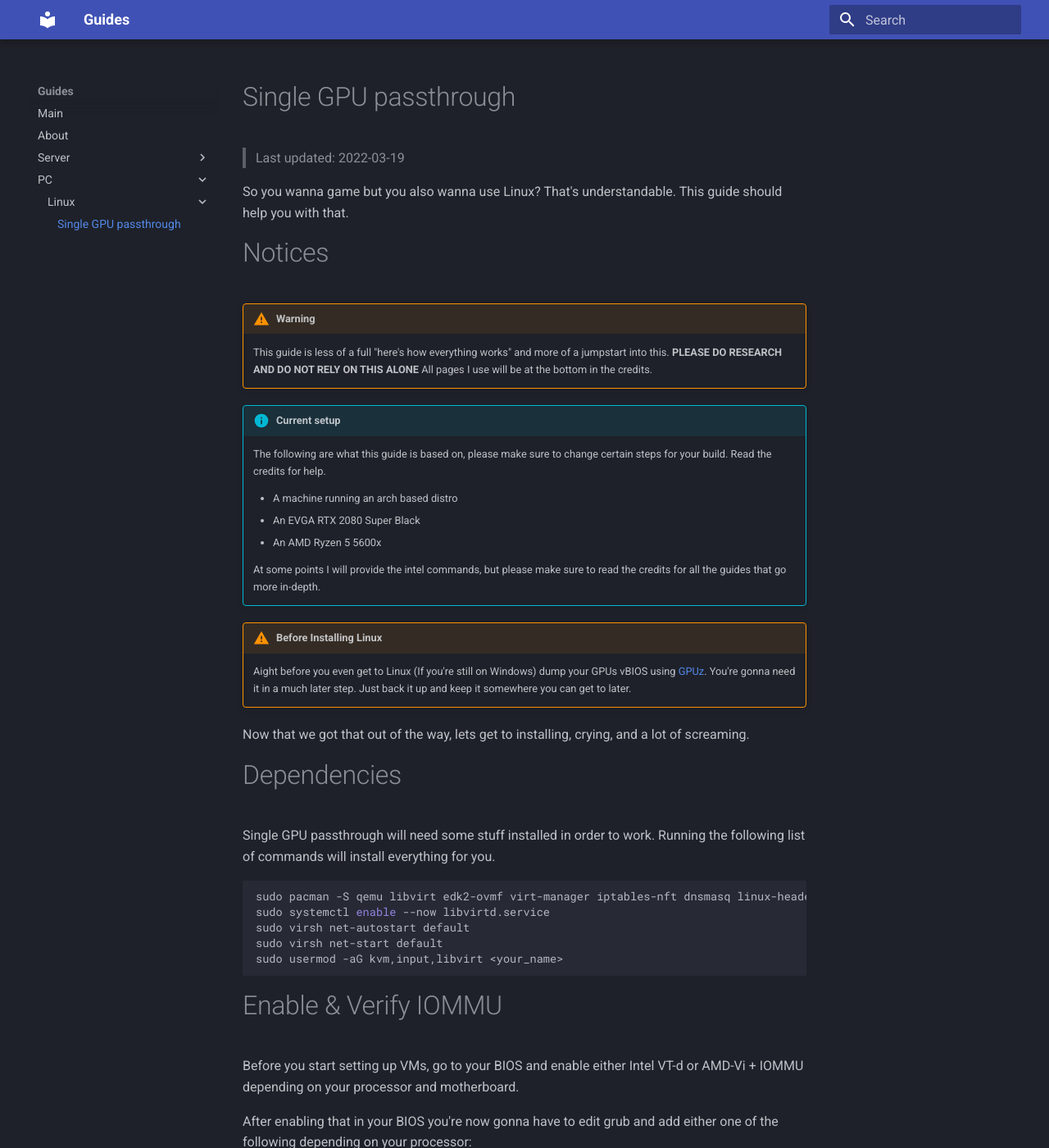
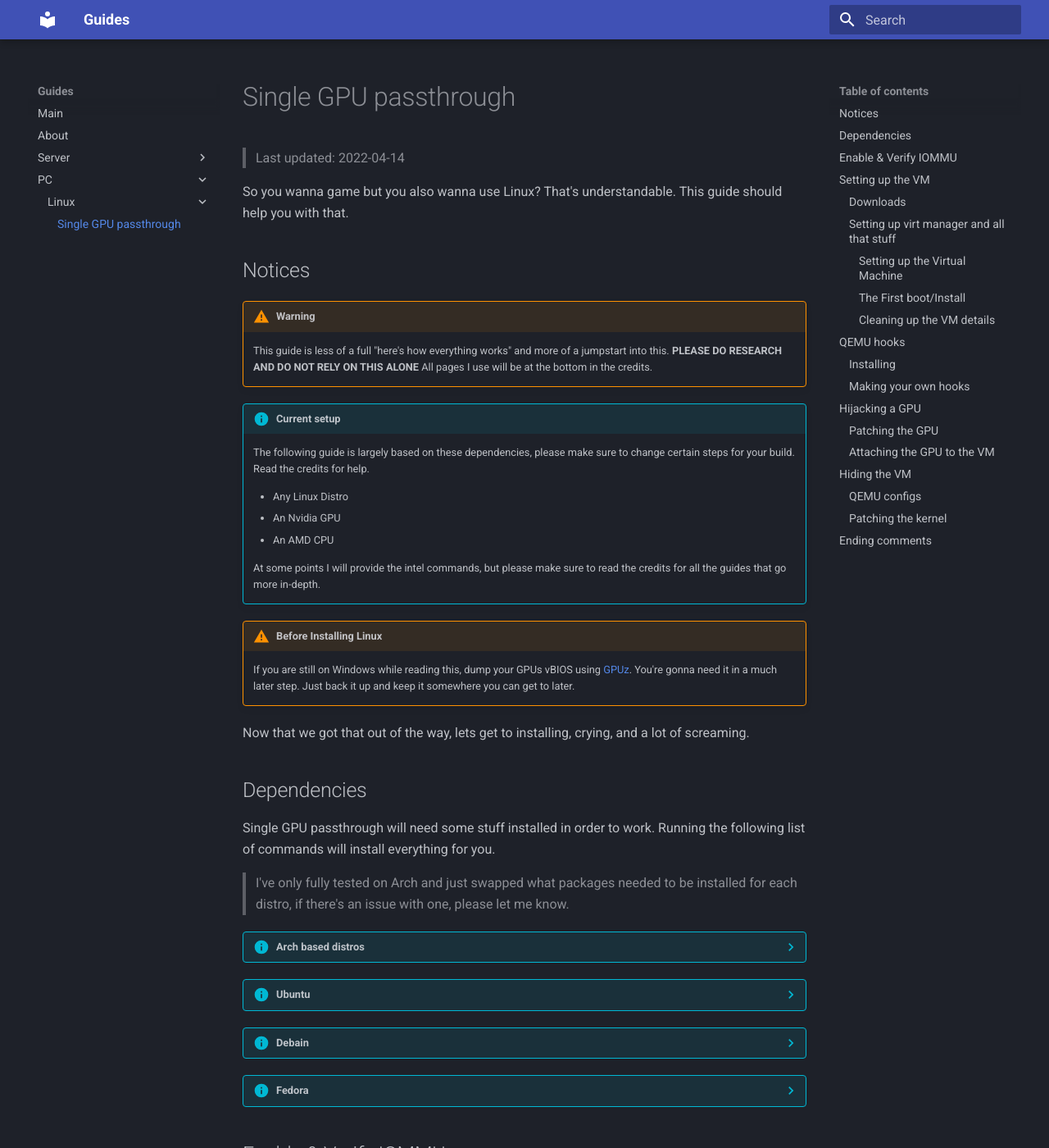
Before and after one commit to 46620/guides, an MkDocs documentation site: the page built from docs/machine/linux/1gpu_pass.md, in a window 1280 px wide and 1400 px high. Shown: the whole window at 82% size. Built offline with MkDocs 1.6.1 and Material for MkDocs 9.7.7, drawn with Linux system fonts in a browser that asks for light colours; some of the changed text lies outside the part shown.

Commit message:
[kvm] a big fuckin rewrite

````diff
--- a/docs/machine/linux/1gpu_pass.md
+++ b/docs/machine/linux/1gpu_pass.md
@@ -1,39 +1,68 @@
 # Single GPU passthrough
-> Last updated: 2022-03-19
+> Last updated: 2022-04-14
 
 So you wanna game but you also wanna use Linux? That's understandable. This guide should help you with that.
 
-# Notices
+## Notices
 
 !!! warning
     This guide is less of a full "here's how everything works" and more of a jumpstart into this. **PLEASE DO RESEARCH AND DO NOT RELY ON THIS ALONE** All pages I use will be at the bottom in the credits.
 
 !!! info "Current setup"
-    The following are what this guide is based on, please make sure to change certain steps for your build. Read the credits for help.
+    The following guide is largely based on these dependencies, please make sure to change certain steps for your build. Read the credits for help.
 
-    *    A machine running an arch based distro
-    *    An EVGA RTX 2080 Super Black
-    *    An AMD Ryzen 5 5600x
+    *    Any Linux Distro
+    *    An Nvidia GPU
+    *    An AMD CPU
 
     At some points I will provide the intel commands, but please make sure to read the credits for all the guides that go more in-depth.
 
 !!! warning "Before Installing Linux"
-    Aight before you even get to Linux (If you're still on Windows) dump your GPUs vBIOS using [GPUz](https://www.techpowerup.com/gpuz/). You're gonna need it in a much later step. Just back it up and keep it somewhere you can get to later.
+    If you are still on Windows while reading this, dump your GPUs vBIOS using [GPUz](https://www.techpowerup.com/gpuz/). You're gonna need it in a much later step. Just back it up and keep it somewhere you can get to later.
 
 Now that we got that out of the way, lets get to installing, crying, and a lot of screaming.
 
-# Dependencies
+## Dependencies
 Single GPU passthrough will need some stuff installed in order to work. Running the following list of commands will install everything for you.
+> I've only fully tested on Arch and just swapped what packages needed to be installed for each distro, if there's an issue with one, please let me know.
 
-```bash
-sudo pacman -S qemu libvirt edk2-ovmf virt-manager iptables-nft dnsmasq linux-headers dkms <your_grapics_drivers>-dkms
-sudo systemctl enable --now libvirtd.service
-sudo virsh net-autostart default
-sudo virsh net-start default
-sudo usermod -aG kvm,input,libvirt <your_name>
-```
+??? info "Arch based distros"
+    ```bash
+    sudo pacman -S qemu libvirt edk2-ovmf virt-manager iptables-nft dnsmasq linux-headers dkms nvidia-dkms
+    sudo systemctl enable --now libvirtd.service
+    sudo virsh net-autostart default
+    sudo virsh net-start default
+    sudo usermod -aG kvm,input,libvirt <your_name>
+    ```
 
-# Enable & Verify IOMMU
+??? info "Ubuntu"
+    ```bash
+    sudo apt install qemu-kvm libvirt-daemon-system dnsmasq linux-headers-`uname -r` dkms nvidia-dkms-510 # Please make sure to update this number with the latest nvidia driver
+    sudo systemctl enable --now libvirtd.service
+    sudo virsh net-autostart default
+    sudo virsh net-start default
+    sudo usermod -aG kvm,input,libvirt <your_name>
+    ```
+
+??? info "Debain"
+    ```bash
+    sudo apt install qemu-kvm libvirt-daemon-system iptables dnsmasq linux-headers-`uname -r` dkms nvidia-driver
+    sudo systemctl enable --now libvirtd.service
+    sudo virsh net-autostart default
+    sudo virsh net-start default
+    sudo usermod -aG kvm,input,libvirt <your_name>
+    ```
+
+??? info "Fedora"
+    ```bash
+    sudo dnf install qemu libvirt edk2-ovmf virt-manager akmod-nvidia
+    sudo systemctl enable --now libvirtd.service
+    sudo virsh net-autostart default
+    sudo virsh net-start default
+    sudo usermod -aG kvm,input,libvirt <your_name>
+    ```
+
+## Enable & Verify IOMMU
 Before you start setting up VMs, go to your BIOS and enable either Intel VT-d or AMD-Vi + IOMMU depending on your processor and motherboard.
 
 After enabling that in your BIOS you're now gonna have to edit grub and add either one of the following depending on your processor:
@@ -64,19 +93,17 @@ If the groups are not valid, you will need to do [ACS patching](https://wiki.arc
 
 While doing this, copy all the text for your GPUs IOMMU group and save it to a file somewhere to easily find. You will need it for a later step.
 
-# Setting up the VM
+## Setting up the VM
 This guide is going to assume that you want to set up a Windows 10 VM, In the future I will make a guide for a MacOS VM, but now is not the time.
 
-## Downloading Drivers
-Yes, I'm telling you to download the drivers before downloading the OS, why? Cause fuck you, you're gonna forget to download them later and skip to installing. Anyways click [here](https://fedorapeople.org/groups/virt/virtio-win/direct-downloads/latest-virtio/virtio-win.iso) for the latest virtio drivers.
+### Downloads
 
-## Downloading Windows 10
-Aight now you need a shit OS to install huh? [This](https://www.microsoft.com/en-us/software-download/windows10ISO) page will be where you download Windows 10.
+You're gonna need 2 things, A copy of [Windows](https://www.microsoft.com/en-us/software-download/windows10ISO) and the [virtio](https://fedorapeople.org/groups/virt/virtio-win/direct-downloads/latest-virtio/virtio-win.iso) drivers. Clicking them will either download or bring you to a download page.
 
-## Setting up virt manager and all that stuff
+### Setting up virt manager and all that stuff
 This is recommended to do before all of this is to enable XML editing in virt managers settings. Open "Virtual Machine Manager" and click "Edit". Enable XML editing and hit close.
 
-### Base setup
+#### Setting up the Virtual Machine
 Aight this is the fun part, click `"New VM" > Local install media > Browse > Browse Local` and select the ISO you download for Windows 10. If it asks for search permission give it permission. Whatever it asks of you give it.
 
 Next is memory and CPUs, I gave it half of my RAM and all but 2 cores of my CPU.
@@ -85,8 +112,7 @@ Then give it some storage, I gave mine 500GB just to survive more than an hour w
 
 After giving it a reasonable amount of storage, name your vm, or keep it default. Just make sure that you note down what it's called. Also check the box that says "Customize configuration before install".
 
-### Customizing Install
-Aight in the "Overview" section set the firmware to `/usr/share/edk2-ovmf/x64/OVMF_CODE.fd`.
+In the "Overview" section set the firmware to `/usr/share/edk2-ovmf/x64/OVMF_CODE.fd`.
 
 Then go to "CPUs" and uncheck "Copy host CPU configuration" and set the model to "Host passthrough".
 
@@ -102,14 +128,14 @@ Last add another CDROM for the virtio iso.
 
 After that you can hit Begin Installation.
 
-### The First boot/Install
+#### The First boot/Install
 Once you hit begin installation, and when it asks you to press any button to boot from CD, press something. Go through the setup until you're asked how you want to do the install.
 
 Select Custom and select your... oh wait there's no disk. Hit "Load driver" and install the win10 driver. Then select your disk and do your standard windows 10 install.
 
 Once you're at the desktop, open file explorer and install the drivers from the virtio CD. Once that is complete you can shut down the VM.
 
-### Cleaning up the VM details
+#### Cleaning up the VM details
 This is a small section to just make management later a bit easier.
 
 In your VM details go to "Boot Options" and disable the CDROM options.
@@ -134,7 +160,7 @@ sudo systemctl restart libvirtd
 ```
 And there ya go, you've now installed the manager for the hooks.. time to write them.
 
-## Making your own hooks
+### Making your own hooks
 This section is annoying but honestly kinda my favorite. We now have to write the scripts that will tell our computer to give the virtual machine the graphics card.
 
 I hope you know what your VM is called cause now would be the time to know the name.
@@ -265,16 +291,16 @@ Make sure that all the scripts are runable by doing `sudo chmod +x /path/to/each
 
 Once that's all done you can test them by running the start script, if you're screen goes black then boom it worked and you did it right. Now go hold the power button down to restart it so you can continue.
 
-# Hijacking a GPU
+## Hijacking a GPU
 
-## Patching the GPU
+### Patching the GPU
 >This step is not required for all GPUs. I'm covering it for most NVIDIA cards just to make it easier if you actually need it.
 
 First thing you're gonna wanna do is get the file you dumped in [this step](1gpu_pass.md#before-installing-linux) and put it somewhere you will remember. I put mine in a `vbios` folder in my `Documents` directory.
 
-Next you want to install a hex editor, for this guide I'm using Bless so run `sudo pacman -S bless` and open it.
+Next you want to install a hex editor, for this guide I'm using Bless so install and open it.
 
-Next make sure that you have a backup of the file before opening it in the hex editor. After you make a backup open the original and get ready for patching.
+Next make sure that you have a backup of the file before opening it in the hex editor. After you make a backup, open the original and get ready for patching.
 
 Open the file and hit `CTRL+F` and type "VIDEO" and and search as Text. Find the closest "U" in front (hex 55) and delete **EVERYTHING** before of it. (The file size difference for my GPU was ~130kb). Once you do that save the file and close bless.
 
@@ -282,7 +308,7 @@ Open the file and hit `CTRL+F` and type "VIDEO" and and search as Text. Find the
     ![03_gpu_patch](img/1gpu_pass/03_gpu_patch.png)
     ![04_gpu_patch](img/1gpu_pass/04_gpu_patch.png)
 
-## Attaching the GPU to the VM
+### Attaching the GPU to the VM
 This is my least favorite part as it just takes time and is annoying as shit to do.
 
 To start this step go ahead and attach all of your GPU stuff to your VM by clicking `Add Hardware > PCI Host Device` and adding everything for the GPU.. one at a time. After you do that click on one of the devices and go to `XML` under `</source>` add a line similar to this for your patched vBIOS `<rom file="/path/to/vbios/file.rom"/>`. It should look similar to the photo below
@@ -295,18 +321,16 @@ After you do this go to the option that says `Video QXL`, click it and replace "
 
 After you do that start the VM and watch as your screens go black and you boot to Windows 10.
 
-# Making the VM stealthy
+## Hiding the VM
 > This entire section is based on the videos [here](https://www.youtube.com/watch?v=rrlpg6F82S4) and [here](https://www.youtube.com/watch?v=VKh2eKPnmXs) I highly recommend watching those instead of following this part so you can make sure you do everything right for your system
 
-This is for if you already have a working windows VM. This is a very easy thing to set up. I have my entire xml file in this repo if you wanna base it off of that, but below is all I needed to add to get mine working.
+### QEMU configs
 
-## CPU
+This is for if you already have a working windows VM. This is a very easy thing to set up. I have my entire xml file in [this](https://github.com/46620/kvm-passthrough) repo if you wanna base it off of that, but below is all I needed to add to get mine working.
 
 First things first, make sure that you set your CPU to be to pass the model to the VM so it doesn't show up as the wrong CPU type.
 
 ![02_cpu](img/1gpu_pass/02_cpu.png)
-
-## XML
 
 After you set that up click on "Overview" and go to XML. Make sure you have XML editing on because we need to do some manual edits in here.
 
@@ -357,8 +381,11 @@ And finally we need to set the clock area.
 
 Once all of that is set you should be good to start your VM. Open Windows Search and type `Turn Windows features On/Off` and install everything in the first Hyper-V section. Reboot the VM and you're all done. You can use [this](apps/pafish.exe) tool to check how stealthy the Virtual Machine is.
 
-??? warning "Patching qemu and the kernel (not supported)"
-    Want certain things to have a harder time detecting you're on a virtual machine? Great news, I got some patches that I spent too fucking long working on.
+### Patching the kernel
+??? warning "Patching your kernel and qemu (Arch only)"
+    Wanna patch your kernel and qemu.
+
+    **USE THESE AT YOUR OWN RISK!! IF YOU GET BANNED FROM GAMES THAT DETECT THIS STUFF IT IS NOT MY FAULT**
 
     The guide will be split into multiple sub guides in this one drop down to keep it all together.
 
@@ -429,7 +456,7 @@ Once all of that is set you should be good to start your VM. Open Windows Search
 
         Also for compiling the kernel, you should set up [modprobed-db](https://wiki.archlinux.org/title/Modprobed-db) to cut the compile time (and size) by at least half.
 
-# Ending comments
+## Ending comments
 This guide might not be the best or work for everyone, please see the credits below. I hope that this at least makes some sense to someone and they're able to use this to help them set up a "perfect" gaming VM.
 
 !!! tldr "Credits"
````
Also changed, not shown: other parts of docs/machine/linux/1gpu_pass.md (+4 -4 lines).
